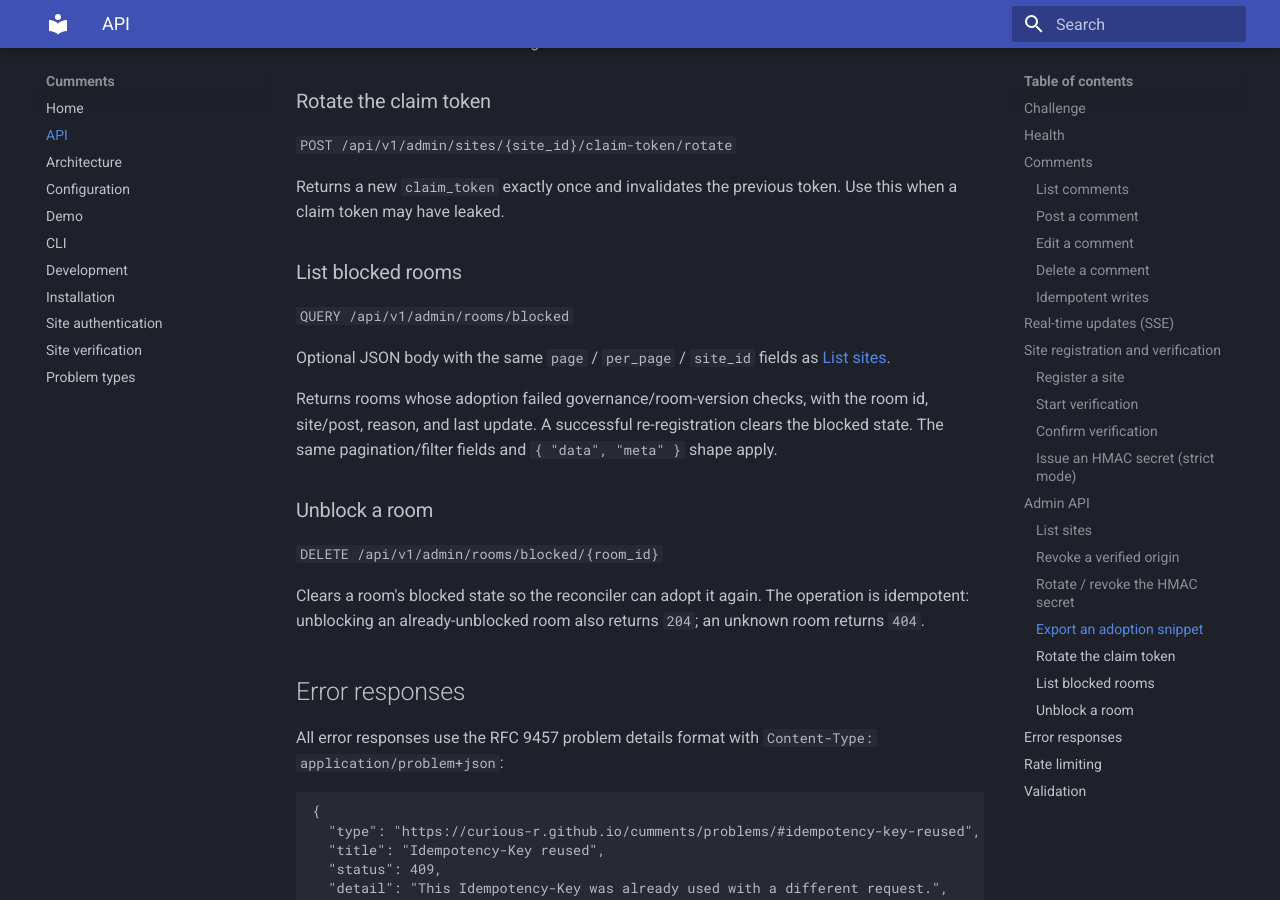
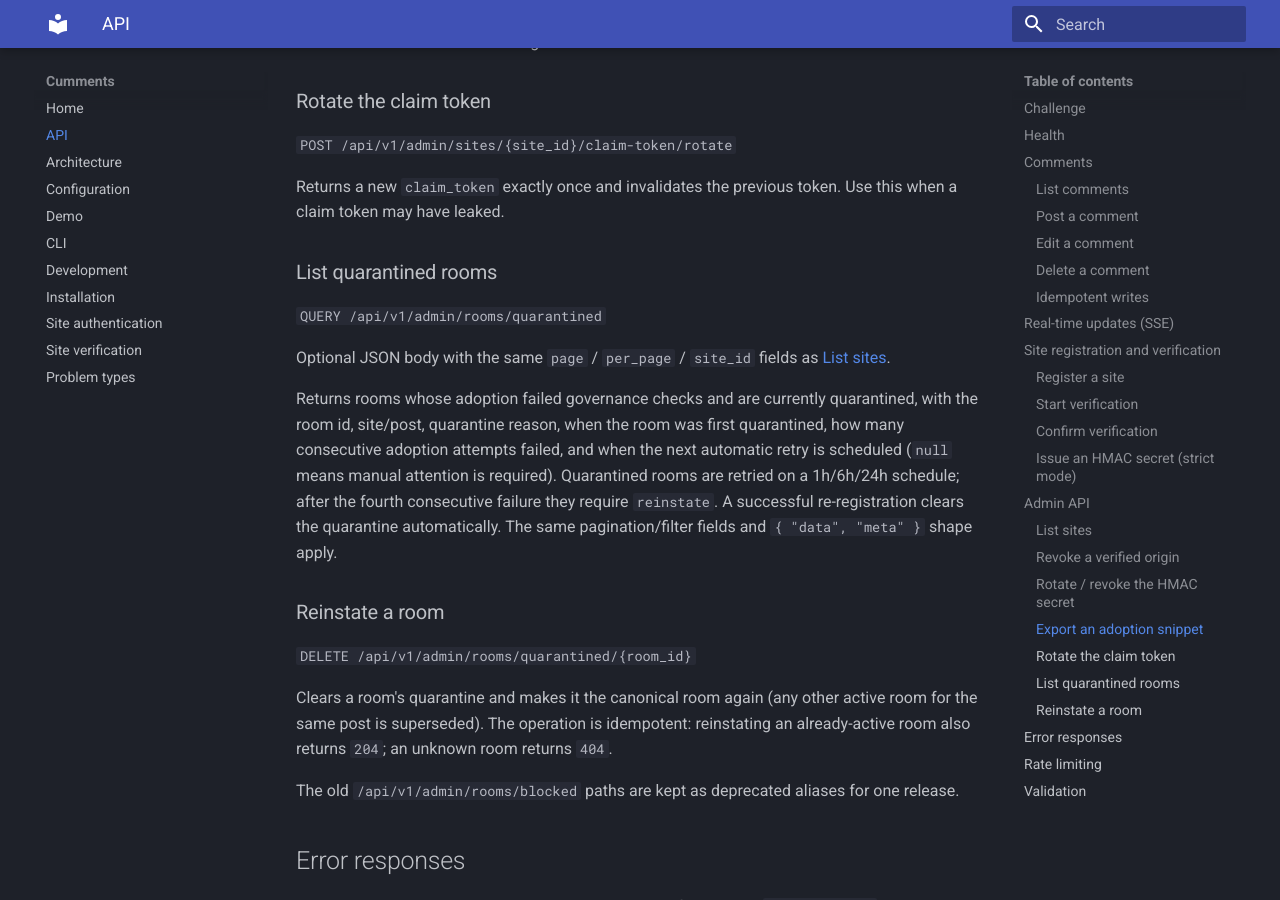
Before and after one commit to Curious-r/cumments, an MkDocs documentation site: the page built from docs/api.md, in a window 1280 px wide and 900 px high, scrolled down 7365 px. Built offline with MkDocs 1.6.1 and Material for MkDocs 9.7.7, drawn with Linux system fonts in a browser that asks for light colours.

Commit message:
docs: rename blocked rooms to quarantined rooms
Update CLI/API docs and the OpenAPI contract for the quarantine state
machine: list-quarantined/reinstate replace list-blocked/unblock, the
admin payload exposes quarantine_reason/quarantined_at/adoption_failures/
next_attempt_at, and the old /rooms/blocked paths are marked deprecated
aliases.

```diff
--- a/docs/api.md
+++ b/docs/api.md
@@ -363,25 +363,33 @@ database-tracked site into declarative config.
 Returns a new `claim_token` exactly once and invalidates the previous token.
 Use this when a claim token may have leaked.
 
-### List blocked rooms
+### List quarantined rooms
 
-`QUERY /api/v1/admin/rooms/blocked`
+`QUERY /api/v1/admin/rooms/quarantined`
 
 Optional JSON body with the same `page` / `per_page` / `site_id` fields as
 [List sites](#list-sites).
 
-Returns rooms whose adoption failed governance/room-version checks, with the
-room id, site/post, reason, and last update. A successful re-registration
-clears the blocked state. The same pagination/filter fields and
-`{ "data", "meta" }` shape apply.
+Returns rooms whose adoption failed governance checks and are currently
+quarantined, with the room id, site/post, quarantine reason, when the room
+was first quarantined, how many consecutive adoption attempts failed, and
+when the next automatic retry is scheduled (`null` means manual attention is
+required). Quarantined rooms are retried on a 1h/6h/24h schedule; after the
+fourth consecutive failure they require `reinstate`. A successful
+re-registration clears the quarantine automatically. The same
+pagination/filter fields and `{ "data", "meta" }` shape apply.
 
-### Unblock a room
+### Reinstate a room
 
-`DELETE /api/v1/admin/rooms/blocked/{room_id}`
+`DELETE /api/v1/admin/rooms/quarantined/{room_id}`
 
-Clears a room's blocked state so the reconciler can adopt it again. The
-operation is idempotent: unblocking an already-unblocked room also returns
-`204`; an unknown room returns `404`.
+Clears a room's quarantine and makes it the canonical room again (any other
+active room for the same post is superseded). The operation is idempotent:
+reinstating an already-active room also returns `204`; an unknown room
+returns `404`.
+
+The old `/api/v1/admin/rooms/blocked` paths are kept as deprecated aliases
+for one release.
 
 ## Error responses
 
```
Also changed, not shown: docs/cli.md (+9 -6 lines), docs/openapi.yaml (+72 -15 lines), misc/docker/dockerhub-overview.md (+1 -1 lines).
